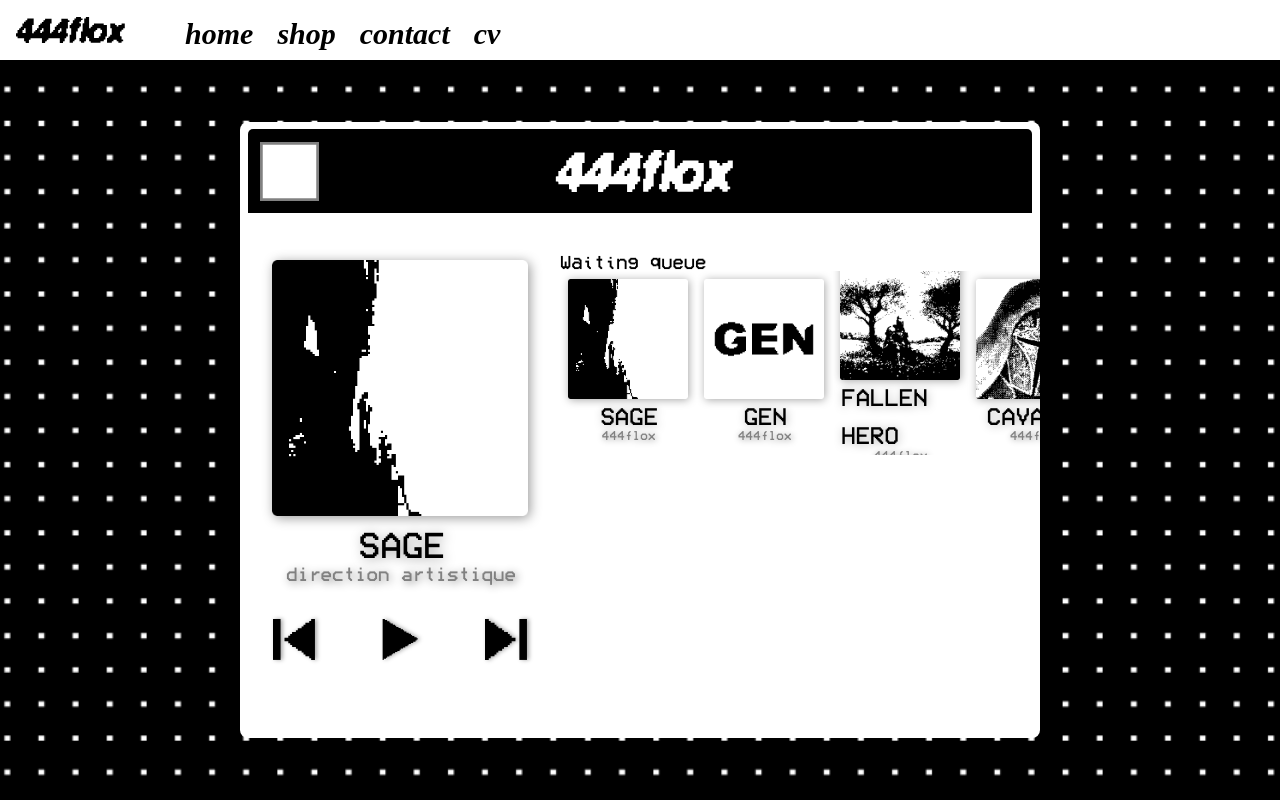
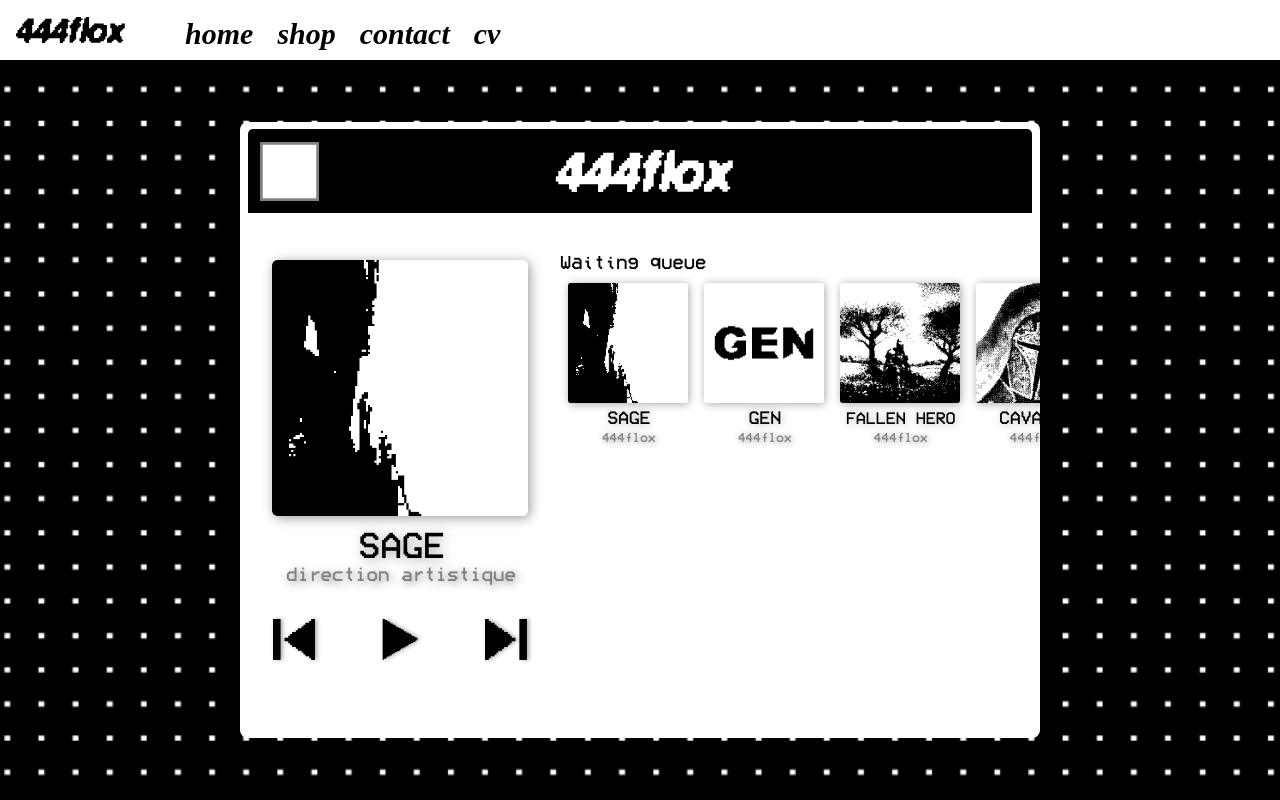
Before and after one commit to ZUHOWKS/444flox-portfolio, a Vue app in the folder 444flox-portfolio-front/: page /projects in a window 1280 px wide. Built offline with nearby package versions, Linux system fonts and the light colour scheme; a web font is replaced by a local one.

Commit message:
Fix : affichage mal géré pour un titre trop long

```diff
--- a/444flox-portfolio-front/src/components/queue/QueueCover.vue
+++ b/444flox-portfolio-front/src/components/queue/QueueCover.vue
@@ -1,13 +1,28 @@
 <script setup lang="ts">
+import {onMounted, type Ref, ref} from "vue";
+
 const props = defineProps(['cover', 'title', 'subTitle'])
+
+const titleElem: Ref<HTMLElement | null> = ref(null)
+const subTitleElem: Ref<HTMLElement | null> = ref(null)
+
+onMounted(() => {
+  if (titleElem.value && subTitleElem.value) {
+    if (props.title.toString().length > 10) {
+      const fontSize = 1.5 / Math.max(1, 1.025 * props.title.toString().length/10)
+      titleElem.value.style.fontSize = "max(" + fontSize + "vh, min(" + fontSize + "vw, " + (fontSize + 0.75) + "vh))"
+    }
+  }
+})
+
 </script>
 
 <template>
   <div class="cover column">
-    <img class="project-in-queue" :src="'./covers/' + cover + '-cover.png'" alt="queued project cover" draggable="false">
+    <img class="project-in-queue user-unselect-any" :src="'./covers/' + cover + '-cover.png'" alt="queued project cover" draggable="false">
     <div class="title-container column flex-centered">
-      <h1 class="project-title">{{ title }}</h1>
-      <h2 class="project-type">{{ subTitle }}</h2>
+      <h1 class="project-title" ref="titleElem">{{ title }}</h1>
+      <h2 class="project-type" ref="subTitleElem">{{ subTitle }}</h2>
     </div>
 
   </div>
@@ -17,12 +32,14 @@ const props = defineProps(['cover', 'title', 'subTitle'])
 <style scoped>
 h1, h2 {
   font-family: Modeseven, serif;
+  text-align: center;
 
 }
 
 .cover {
-  justify-content: center;
-  height: 95%;
+  justify-content: space-between;
+  height: 80%;
+  padding: 2.5% 0;
 }
 
 .project-in-queue {
@@ -34,7 +51,7 @@ h1, h2 {
 .project-title {
   text-transform: uppercase;
   color: var(--text-header-c);
-  font-size: max(2vh, min(2.5vw, 3vh));
+  font-size: max(1.5vh, min(1.5vw, 2.25vh));
   filter: drop-shadow(1px 1px 4px rgba(0,0,0, 0.3));
 
 }
@@ -43,11 +60,13 @@ h1, h2 {
   font-size: max(1vh, min(1vw, 2vh));
   color: var(--text-hover-header-c);
   filter: drop-shadow(1px 1px 3px rgba(0,0,0, 0.4));
-  line-height: 0;
 }
 
 .title-container {
-  justify-content: space-between;
+  height: 40%;
+  margin-top: 5%;
+  justify-content: start;
+  line-height: 1.35em;
 }
 
 @media screen and (max-width: 850px) {
```
